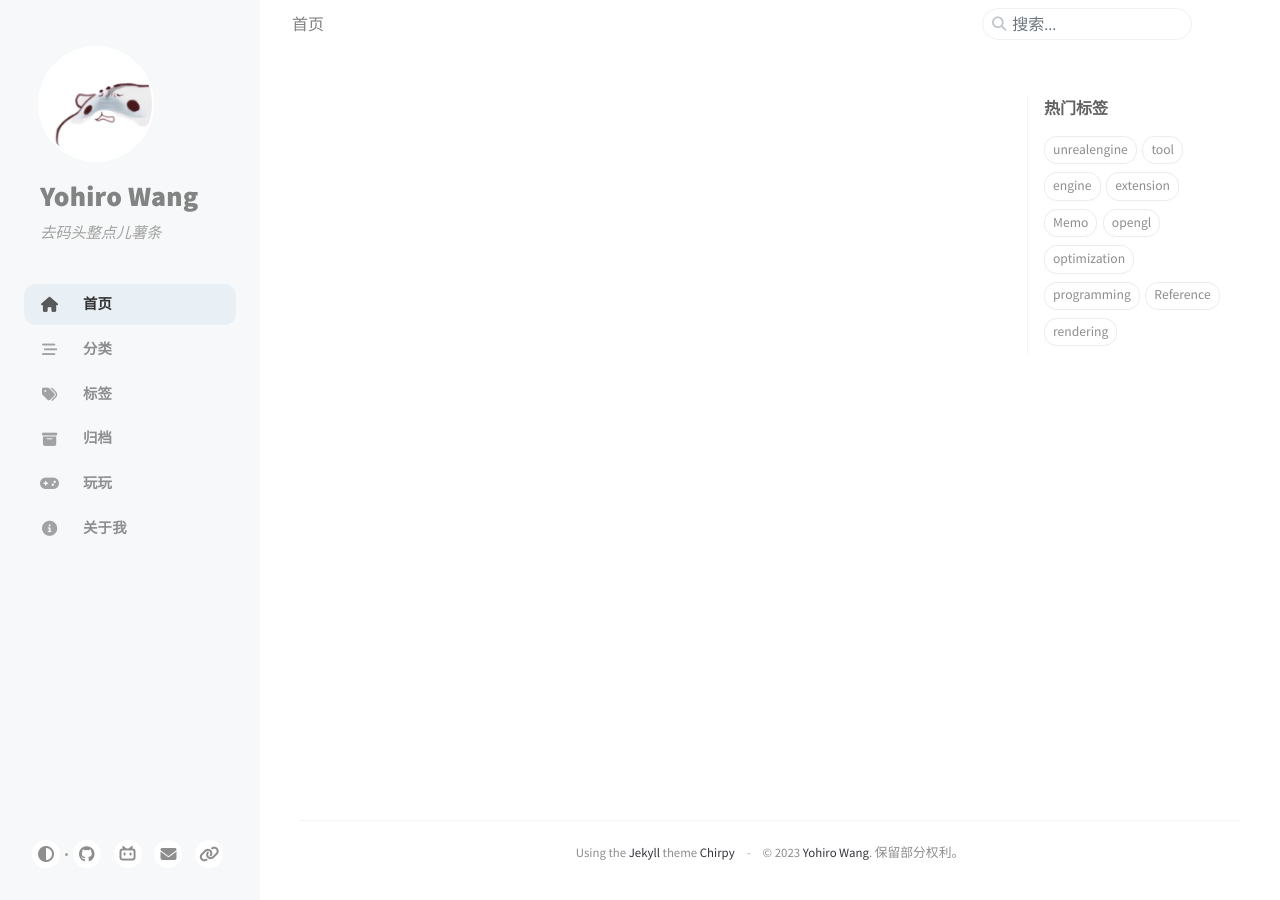
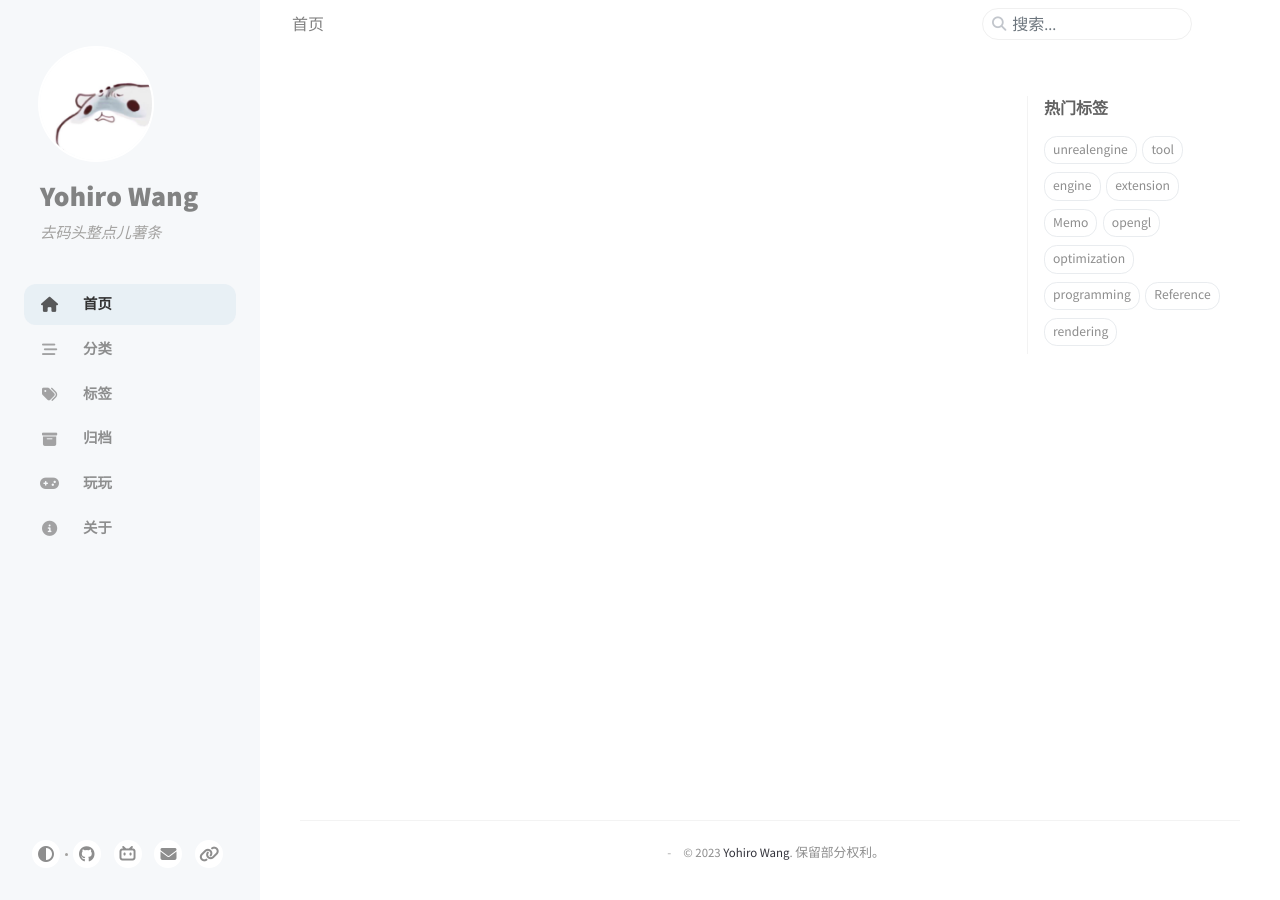
Before and after one commit to YohiroW/yohirow.github.io, a Jekyll site: the page built from index.html, in a window 1280 px wide. Built offline with Jekyll 4.4.1, drawn with Linux system fonts in a browser that asks for light colours; cached includes are drawn as plain includes; comment, search, counter and statistics services are not loaded.

Commit message:
Update locale

```diff
--- a/_data/locales/zh-CN.yml
+++ b/_data/locales/zh-CN.yml
@@ -15,7 +15,7 @@ tabs:
   tags: 标签
   archives: 归档
   playground: 玩玩
-  about: 关于我
+  about: 关于
 
 # the text displayed in the search bar & search results
 search:
@@ -39,8 +39,6 @@ copyright:
   brief: 保留部分权利。
   verbose: >-
     除非另有说明，本网站上的博客文章均由作者按照知识共享署名 4.0 国际 (CC BY 4.0) 许可协议进行授权。
-
-meta: Using the :PLATFORM theme :THEME
 
 not_found:
   statment: 哦豁，我们放错了该 URL，或者它指向了不存在的内容。
```
